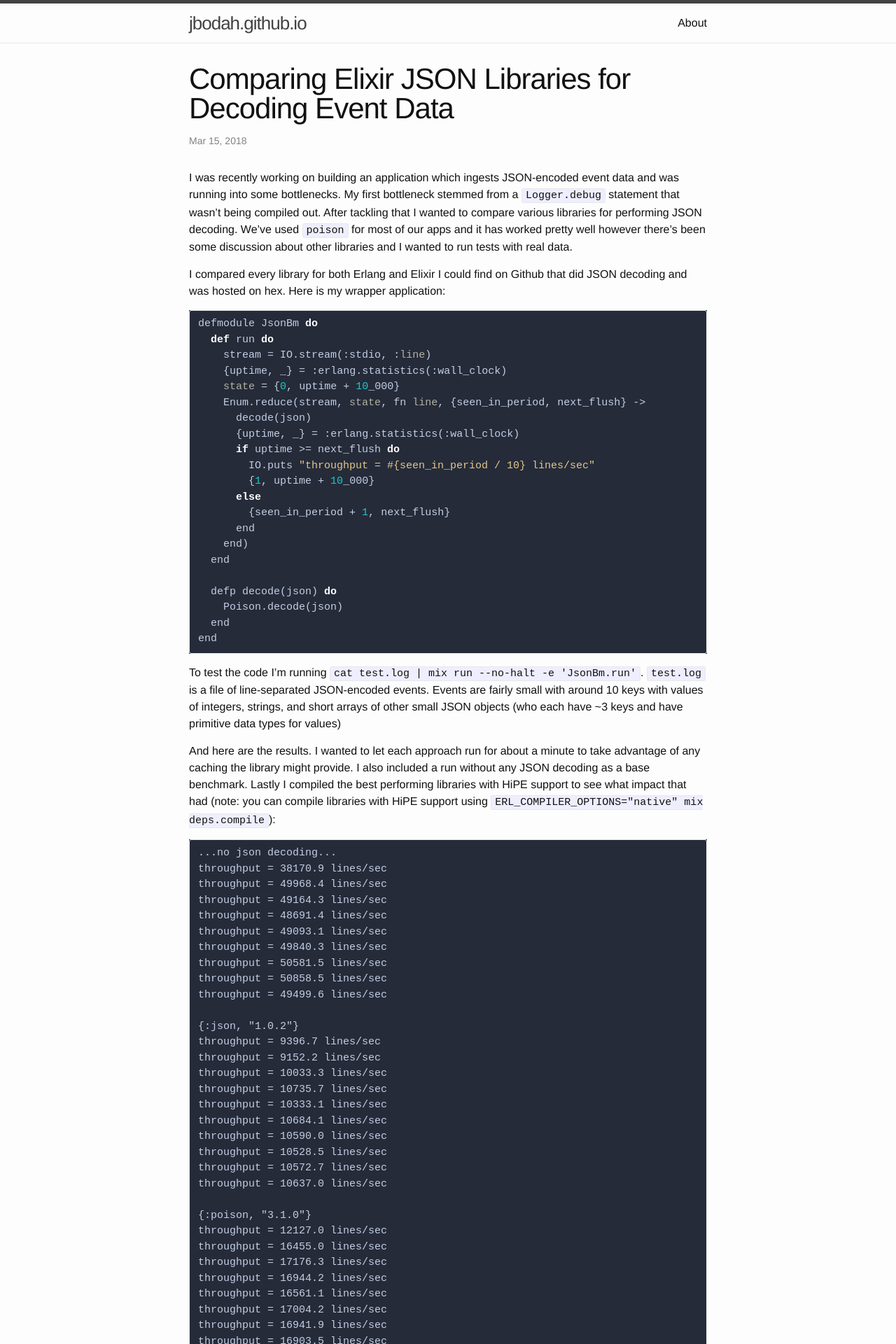
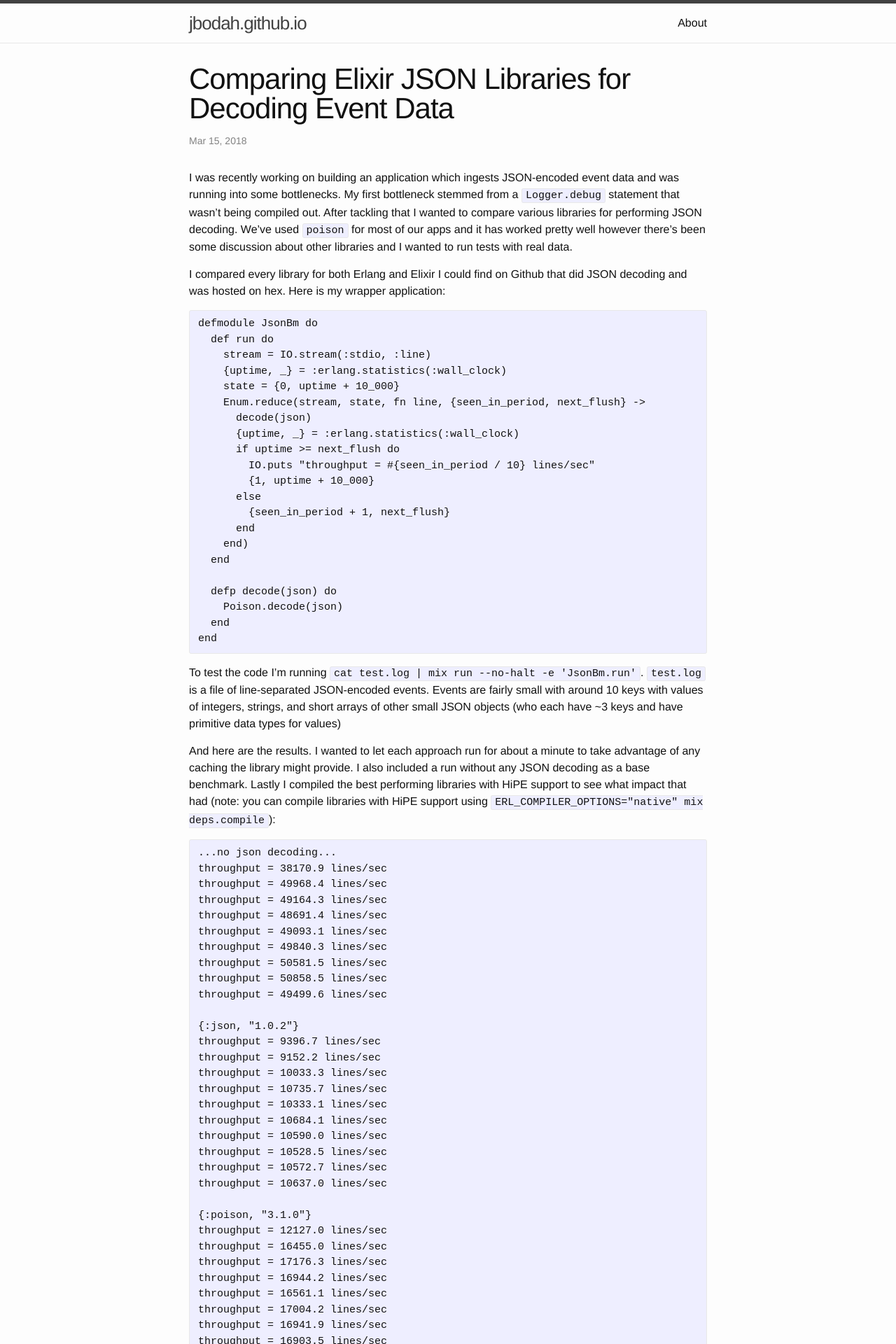
Before and after one commit to jbodah/jbodah.github.io, a Jekyll site: the page built from _posts/2018-03-15-comparing-json-libraries-decoding-event-data.md, in a window 1280 px wide. Shown: the top 1920 px of the page at 70% size. Built offline with Jekyll 4.4.1, drawn with Linux system fonts in a browser that asks for light colours; Markdown is read by kramdown in place of the engine named in the settings; comment, search, counter and statistics services are not loaded.

Commit message:
remove syntax highlighting

````diff
--- a/_posts/2018-03-15-comparing-json-libraries-decoding-event-data.md
+++ b/_posts/2018-03-15-comparing-json-libraries-decoding-event-data.md
@@ -16,7 +16,7 @@ real data.
 I compared every library for both Erlang and Elixir I could find on Github that did JSON decoding
 and was hosted on hex. Here is my wrapper application:
 
-```ex
+```
 defmodule JsonBm do
   def run do
     stream = IO.stream(:stdio, :line)
--- a/css/main.scss
+++ b/css/main.scss
@@ -47,7 +47,7 @@ $on-laptop:        800px;
 // Import partials from `sass_dir` (defaults to `_sass`)
 @import
         "base",
-        "layout",
-        "syntax-highlighting",
-        "syntax-highlighting-overrides"
+        "layout"
+        // "syntax-highlighting"
+        // "syntax-highlighting-overrides"
 ;
````
